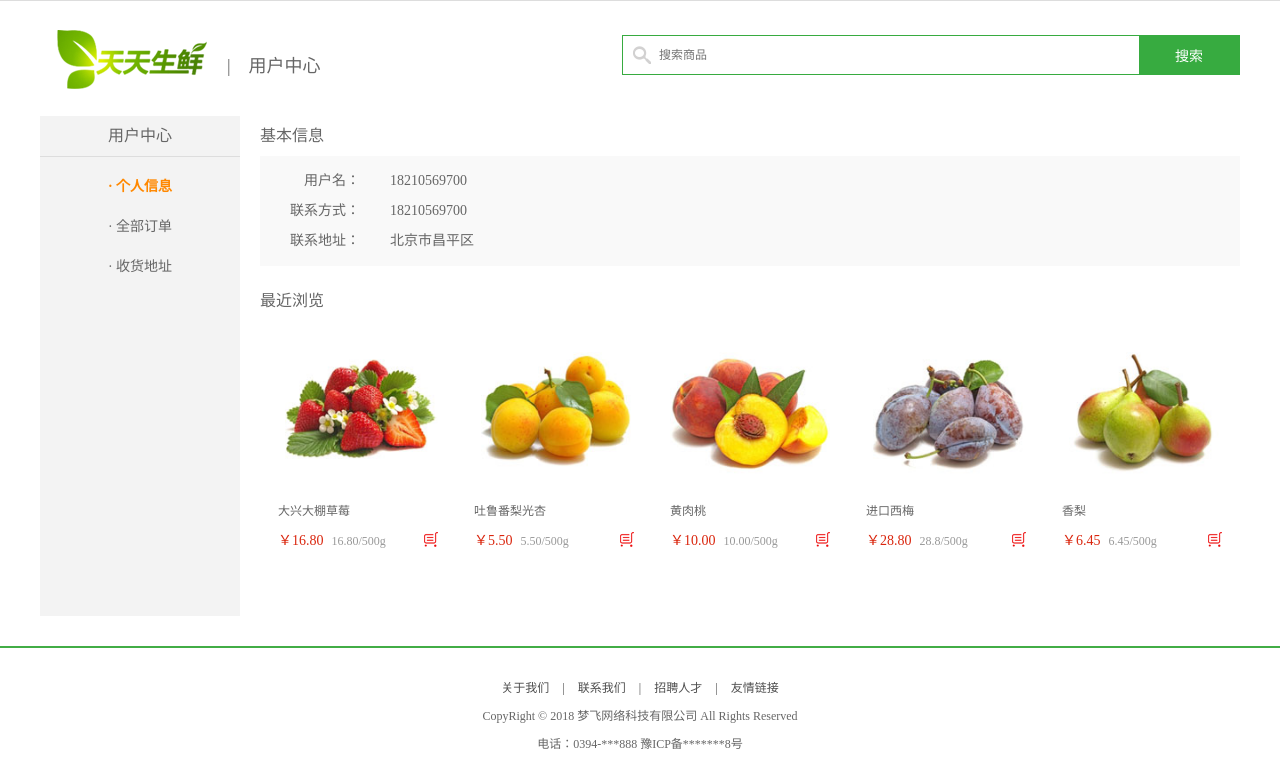
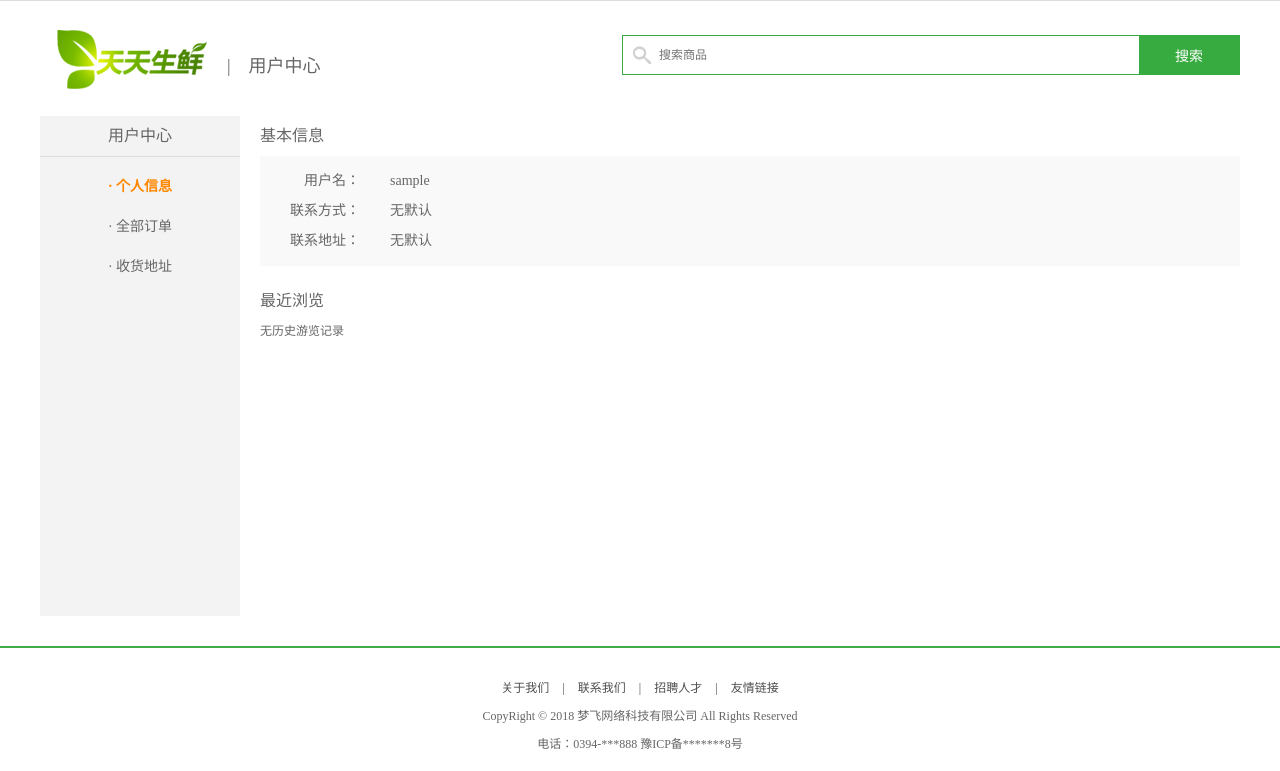
Before and after one commit to itmeng2018/dailyfresh, a Django app: page /user/ in a window 1280 px wide. Shown: the part 29-800 px from the top of the page. Run offline with Django 3.2, Linux system fonts and the light colour scheme; the visitor is signed in with stand-in values (Sample User, id 1); data that the repository does not hold is empty; parts of the project's set-up code (start-up, migrations or seed data) failed here and were passed over.

Commit message:
浏览记录

```diff
--- a/apps/user/views.py
+++ b/apps/user/views.py
@@ -6,8 +6,10 @@ from django.contrib.auth import authenticate, login, logout
 from django.views.generic import View
 from django.http import HttpResponse
 from django.conf import settings
+from django_redis import get_redis_connection
 
 from user.models import User, Address
+from goods.models import GoodsSKU
 from celery_tasks.tasks import send_register_active_email
 from itsdangerous import TimedJSONWebSignatureSerializer as Serializer
 from itsdangerous import SignatureExpired
@@ -58,8 +60,7 @@ class RegisterView(View):
         user.is_active = 0
         user.save()
 
-        # 发送激活邮件，包含激活链接: http://127.0.0.1:8000/user/active/3
-        # 激活链接中需要包含用户的身份信息, 并且要把身份信息进行加密
+        # 发送激活邮件，包含激活链接: http://127.0.0.1:8000/user/active/(user_id_token)
 
         # 加密用户的身份信息，生成激活token
         serializer = Serializer(settings.SECRET_KEY, 3600)
@@ -167,7 +168,7 @@ class LogoutView(View):
         '''
         退出登录
         :param request:
-        :return:
+        :return: 首页
         '''
         # 登出用户 - 清除用户的session信息
         logout(request)
@@ -183,13 +184,33 @@ class UserInfoView(LoginRequiredMixin, View):
         '''
         显示
         :param request:
-        :return:
+        :return: 用户信息页
         '''
-        # 获取用户的个人信息
+        # 用户个人信息展示
+        user = request.user
+        address = Address.objects.get_default_address(user)
+
+        # 用户历史浏览记录展示  -- 使用redis存储(user_id:list)
+        # 使用setting中的redis.default配置创建StrictRedis()的实例对象
+        con = get_redis_connection("default")
 
         # 获取用户的历史浏览记录
+        history_key = 'history_%d' % user.id
 
-        return render(request, 'user_center_info.html', {'page': 'user'})
+        # 获取用户最近浏览的5条商品id
+        sku_ids = con.lrange(history_key, 0, 4)
+
+        # 遍历获取ids, 单个进行数据库查询,避免数据库查询的id自动升序问题与浏览顺序冲突问题
+        goods_list = [GoodsSKU.objects.get(id=i) for i in sku_ids]
+
+        # 组织上下文
+        context = {
+            'page': 'user',
+            'address': address,
+            'goods_list': goods_list,
+        }
+
+        return render(request, 'user_center_info.html', context)
 
 
 # /user/order/
@@ -200,7 +221,7 @@ class UserOrderView(LoginRequiredMixin, View):
         '''
         显示
         :param request:
-        :return:
+        :return: 用户订单页
         '''
         # 获取用户的订单信息
 
@@ -215,15 +236,13 @@ class AddressView(LoginRequiredMixin, View):
         '''
         显示
         :param request:
-        :return:
+        :return: 用户地址页
         '''
         # 获取用户的默认收货地址
         user = request.user  # 获取登录用户对应的用户对象
-        try:
-            address = Address.objects.get(user=user, is_default=True)
-        except Address.DoesNotExist:
-            # 不存在默认收货地址
-            address = None
+
+        # 查到返回地址, 查不到返回None
+        address = Address.objects.get_default_address(user)
 
         # 使用模板
         return render(request, 'user_center_site.html', {'page': 'address', 'address': address})
@@ -259,6 +278,7 @@ class AddressView(LoginRequiredMixin, View):
             user=user,
             receiver=receiver,
             addr=addr,
+            phone=phone,
             zip_code=zip_code,
             is_default=is_default
         )
--- a/templates/user_center_info.html
+++ b/templates/user_center_info.html
@@ -5,64 +5,34 @@
         <div class="info_con clearfix">
             <h3 class="common_title2">基本信息</h3>
             <ul class="user_info_list">
-                <li><span>用户名：</span>18210569700</li>
-                <li><span>联系方式：</span>18210569700</li>
-                <li><span>联系地址：</span>北京市昌平区</li>
+                <li><span>用户名：</span>{{ user.username }}</li>
+                {% if address %}
+                    <li><span>联系方式：</span>{{ address.phone }}</li>
+                    <li><span>联系地址：</span>{{ address.addr }}</li>
+                {% else %}
+                    <li><span>联系方式：</span>无默认</li>
+                    <li><span>联系地址：</span>无默认</li>
+                {% endif %}
             </ul>
         </div>
 
         <h3 class="common_title2">最近浏览</h3>
         <div class="has_view_list">
             <ul class="goods_type_list clearfix">
-                <li>
-                    <a href="detail.html"><img src="{% static 'images/goods/goods003.jpg' %}"></a>
-                    <h4><a href="detail.html">大兴大棚草莓</a></h4>
-                    <div class="operate">
-                        <span class="prize">￥16.80</span>
-                        <span class="unit">16.80/500g</span>
-                        <a href="#" class="add_goods" title="加入购物车"></a>
-                    </div>
-                </li>
 
-                <li>
-                    <a href="#"><img src="{% static 'images/goods/goods004.jpg' %}"></a>
-                    <h4><a href="#">吐鲁番梨光杏</a></h4>
-                    <div class="operate">
-                        <span class="prize">￥5.50</span>
-                        <span class="unit">5.50/500g</span>
-                        <a href="#" class="add_goods" title="加入购物车"></a>
-                    </div>
-                </li>
-
-                <li>
-                    <a href="#"><img src="{% static 'images/goods/goods005.jpg' %}"></a>
-                    <h4><a href="#">黄肉桃</a></h4>
-                    <div class="operate">
-                        <span class="prize">￥10.00</span>
-                        <span class="unit">10.00/500g</span>
-                        <a href="#" class="add_goods" title="加入购物车"></a>
-                    </div>
-                </li>
-
-                <li>
-                    <a href="#"><img src="{% static 'images/goods/goods006.jpg' %}"></a>
-                    <h4><a href="#">进口西梅</a></h4>
-                    <div class="operate">
-                        <span class="prize">￥28.80</span>
-                        <span class="unit">28.8/500g</span>
-                        <a href="#" class="add_goods" title="加入购物车"></a>
-                    </div>
-                </li>
-
-                <li>
-                    <a href="#"><img src="{% static 'images/goods/goods007.jpg' %}"></a>
-                    <h4><a href="#">香梨</a></h4>
-                    <div class="operate">
-                        <span class="prize">￥6.45</span>
-                        <span class="unit">6.45/500g</span>
-                        <a href="#" class="add_goods" title="加入购物车"></a>
-                    </div>
-                </li>
+                {% for goods in goods_list %}
+                    <li>
+                        <a href="detail.html"><img src="{{ goods.image.url }}"></a>
+                        <h4><a href="detail.html">{{ goods.name }}</a></h4>
+                        <div class="operate">
+                            <span class="prize">{{ goods.price }}</span>
+                            <span class="unit">{{ goods.price }}/{{ goods.unite }}</span>
+                            <a href="#" class="add_goods" title="加入购物车"></a>
+                        </div>
+                    </li>
+                {% empty %}
+                    无历史游览记录
+                {% endfor %}
             </ul>
         </div>
     </div>
--- a/templates/user_center_site.html
+++ b/templates/user_center_site.html
@@ -7,7 +7,7 @@
             <dl>
                 <dt>当前地址：</dt>
                 {% if address %}
-                <dd>{{ address.addr }}（{{ address.receiver }} 收） {{ address.phone }}</dd>\
+                <dd>{{ address.addr }}（{{ address.receiver }} 收） {{ address.phone }}</dd>
                 {% else %}
                     <dd>无默认地址</dd>
                 {% endif %}
```
Also changed, not shown: dailyfresh/settings.py (+14 -1 lines).
